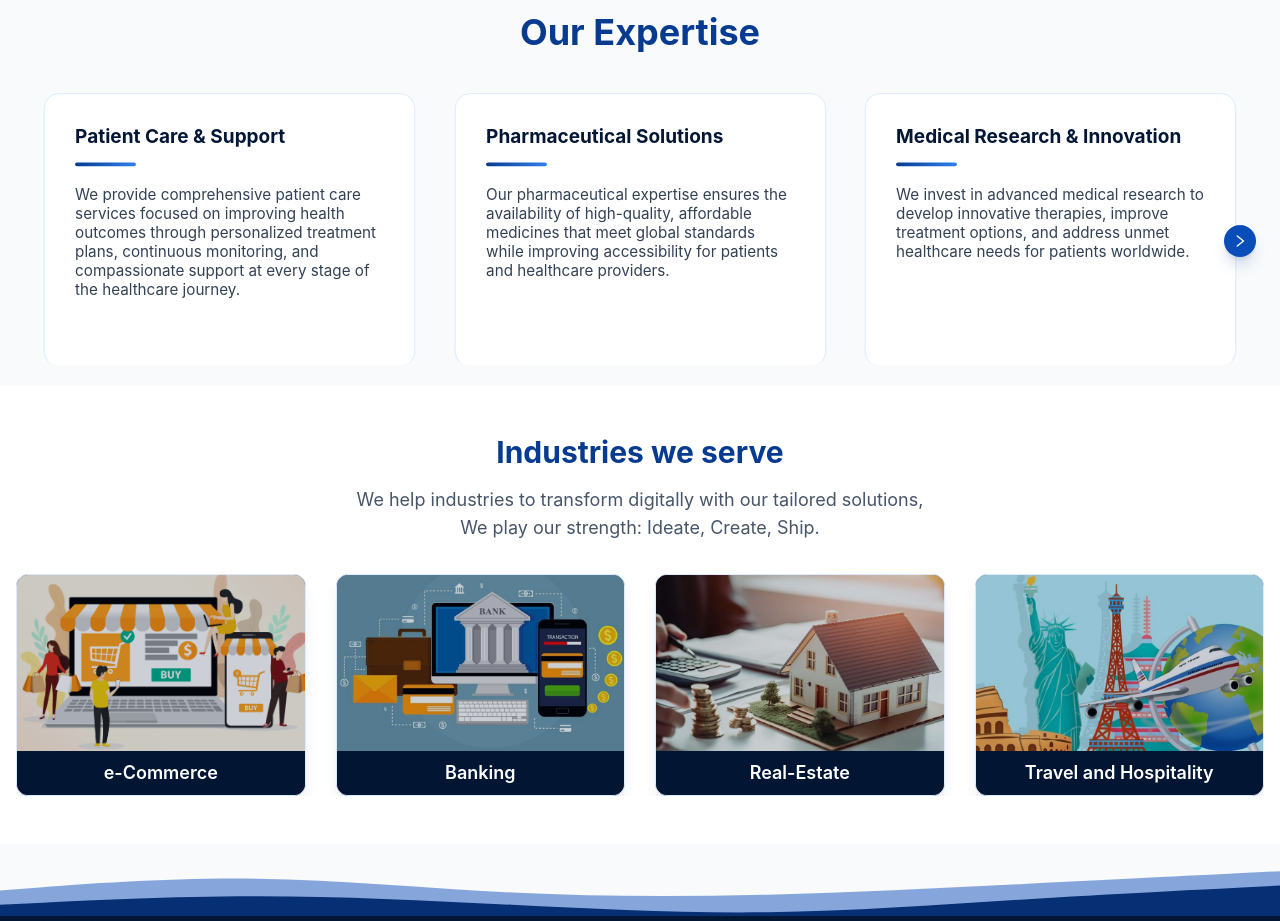
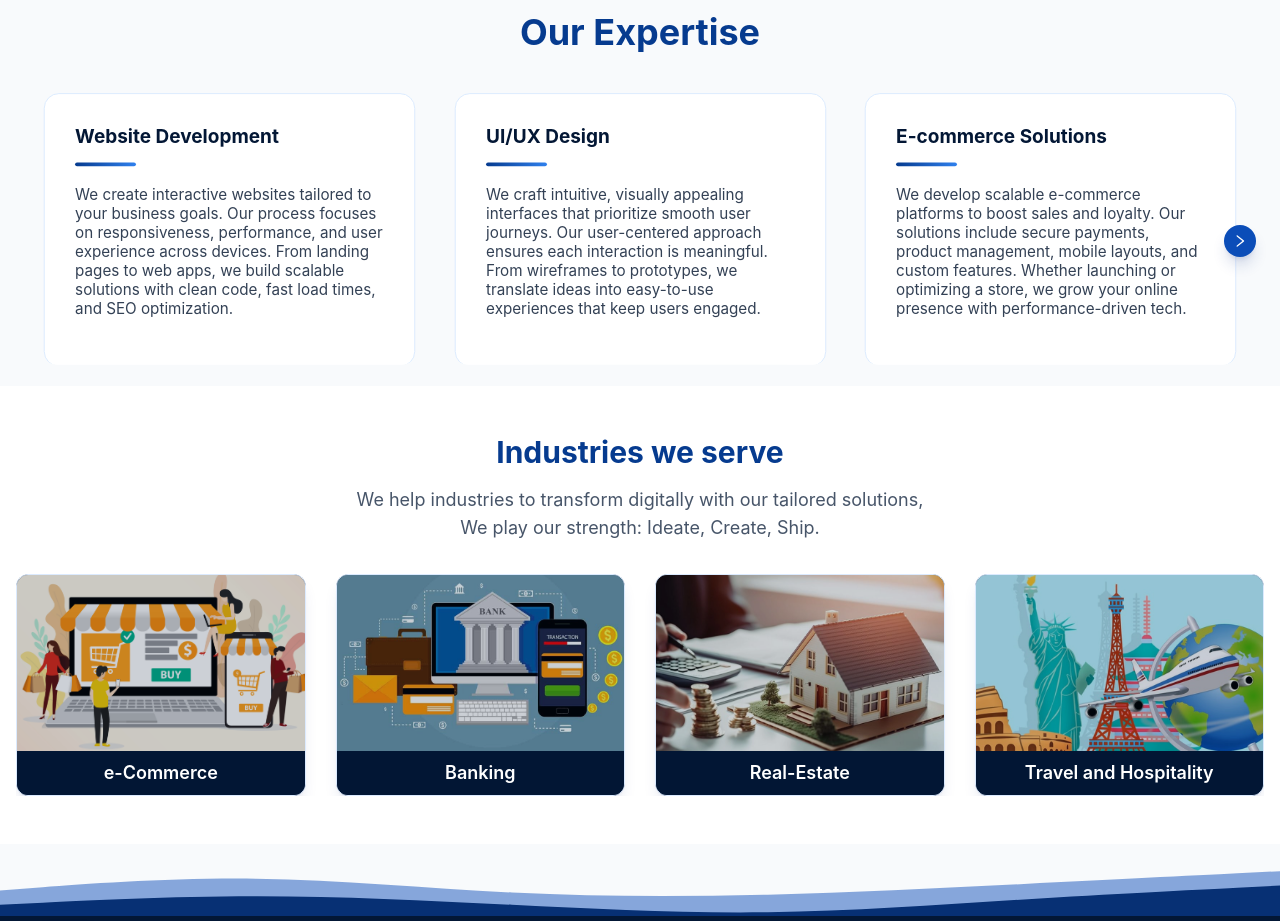
Before and after one commit to techzeom-netizen/Zeom-Tech-Website, a Next.js app: page /about in a window 1280 px wide. Shown: the part 940-1861 px from the top of the page. Built offline with nearby package versions, Linux system fonts and the light colour scheme.

Commit message:
experties

```diff
--- a/src/components/common/Navbar.jsx
+++ b/src/components/common/Navbar.jsx
@@ -1,6 +1,6 @@
 "use client";
 
-import React, { useState } from "react";
+import React, { useState, useEffect } from "react";
 import { usePathname, useRouter } from "next/navigation";
 import { FiChevronDown } from "react-icons/fi";
 import HamburgerMenu from "../common/HamburgMenu"; // Ensure path is correct
@@ -13,6 +13,14 @@ export function Navbar() {
 
   const [hovered, setHovered] = useState(null); // "who" | "what" | "blog" | "tech" | null
   const [menuOpen, setMenuOpen] = useState(false);
+
+  // Close any open dropdown / mobile menu whenever the route changes
+  useEffect(() => {
+    setHovered(null);
+    setMenuOpen(false);
+    setMobileWhoOpen(false);
+    setMobileWhatOpen(false);
+  }, [path]);
 
   function handleHomepage() {
     window.scrollTo({ top: 0, behavior: "smooth" });
@@ -27,6 +35,18 @@ export function Navbar() {
 
   function goToTech() {
     router.push("/techwelove");
+    setMenuOpen(false);
+  }
+
+  function goToAbout() {
+    router.push("/about");
+    setHovered(null);
+    setMenuOpen(false);
+  }
+
+  function goToDiscover() {
+    router.push("/discover");
+    setHovered(null);
     setMenuOpen(false);
   }
 
@@ -90,9 +110,7 @@ export function Navbar() {
                     your products or services.
                   </p>
                   <div
-                    onClick={() => {
-                      router.push("/about");
-                    }}
+                    onClick={goToAbout}
                     className="flex whitespace-nowrap text-[#0B4DB8] font-semibold hover:underline"
                   >
                     know us more
@@ -144,9 +162,7 @@ export function Navbar() {
                     the sphere of advanced technological skills.
                   </p>
                   <div
-                    onClick={() => {
-                      router.push("/discover");
-                    }}
+                    onClick={goToDiscover}
                     className="flex whitespace-nowrap text-[#0B4DB8] font-semibold hover:underline"
                   >
                     Discover About Us
@@ -222,11 +238,7 @@ export function Navbar() {
                   beautiful websites and apps.
                 </p>
                 <div
-                  onClick={() => {
-                    router.push("/about");
-                    setMenuOpen(false);
-                    setMobileWhoOpen(false);
-                  }}
+                  onClick={goToAbout}
                   className="text-[#0B4DB8] font-semibold hover:underline pt-2 text-center"
                 >
                   Know us more
@@ -256,11 +268,7 @@ export function Navbar() {
                   that reflect extraordinary experiences.
                 </p>
                 <div
-                  onClick={() => {
-                    router.push("/discover");
-                    setMenuOpen(false);
-                    setMobileWhatOpen(false);
-                  }}
+                  onClick={goToDiscover}
                   className="text-[#0B4DB8] font-semibold hover:underline pt-2 text-center"
                 >
                   Discover About Us
--- a/src/data/expertiesData.js
+++ b/src/data/expertiesData.js
@@ -1,34 +1,35 @@
 const ExpertiesData = [
   {
     id: 1,
-    title: "Patient Care & Support",
+    title: 'Website Development',
     description:
-      "We provide comprehensive patient care services focused on improving health outcomes through personalized treatment plans, continuous monitoring, and compassionate support at every stage of the healthcare journey."
+      'We create interactive websites tailored to your business goals. Our process focuses on responsiveness, performance, and user experience across devices. From landing pages to web apps, we build scalable solutions with clean code, fast load times, and SEO optimization.'
   },
   {
     id: 2,
-    title: "Pharmaceutical Solutions",
+    title: 'UI/UX Design',
     description:
-      "Our pharmaceutical expertise ensures the availability of high-quality, affordable medicines that meet global standards while improving accessibility for patients and healthcare providers."
+      'We craft intuitive, visually appealing interfaces that prioritize smooth user journeys. Our user-centered approach ensures each interaction is meaningful. From wireframes to prototypes, we translate ideas into easy-to-use experiences that keep users engaged.'
   },
   {
     id: 3,
-    title: "Medical Research & Innovation",
+    title: 'E-commerce Solutions',
     description:
-      "We invest in advanced medical research to develop innovative therapies, improve treatment options, and address unmet healthcare needs for patients worldwide."
+      'We develop scalable e-commerce platforms to boost sales and loyalty. Our solutions include secure payments, product management, mobile layouts, and custom features. Whether launching or optimizing a store, we grow your online presence with performance-driven tech.'
   },
   {
     id: 4,
-    title: "Disease Prevention & Management",
+    title: 'Dashboard Expertise',
     description:
-      "Our preventive healthcare programs and disease management solutions empower individuals with early diagnosis, health education, and evidence-based treatments for better long-term wellness."
+      'We build real-time dashboards that turn data into insights. Designed for clarity and usability, they help businesses monitor performance, track KPIs, and make informed decisions with interactive charts, filters, and customizable views.'
   },
   {
     id: 5,
-    title: "Healthcare Accessibility",
+    title: 'Dashboard Expertise',
     description:
-      "We are committed to making quality healthcare accessible through patient assistance programs, affordable treatment options, and partnerships that expand medical services to underserved communities."
+      'We build real-time dashboards that turn data into insights. Designed for clarity and usability, they help businesses monitor performance, track KPIs, and make informed decisions with interactive charts, filters, and customizable views.'
   }
 ];
 
+
 export default ExpertiesData;
```
